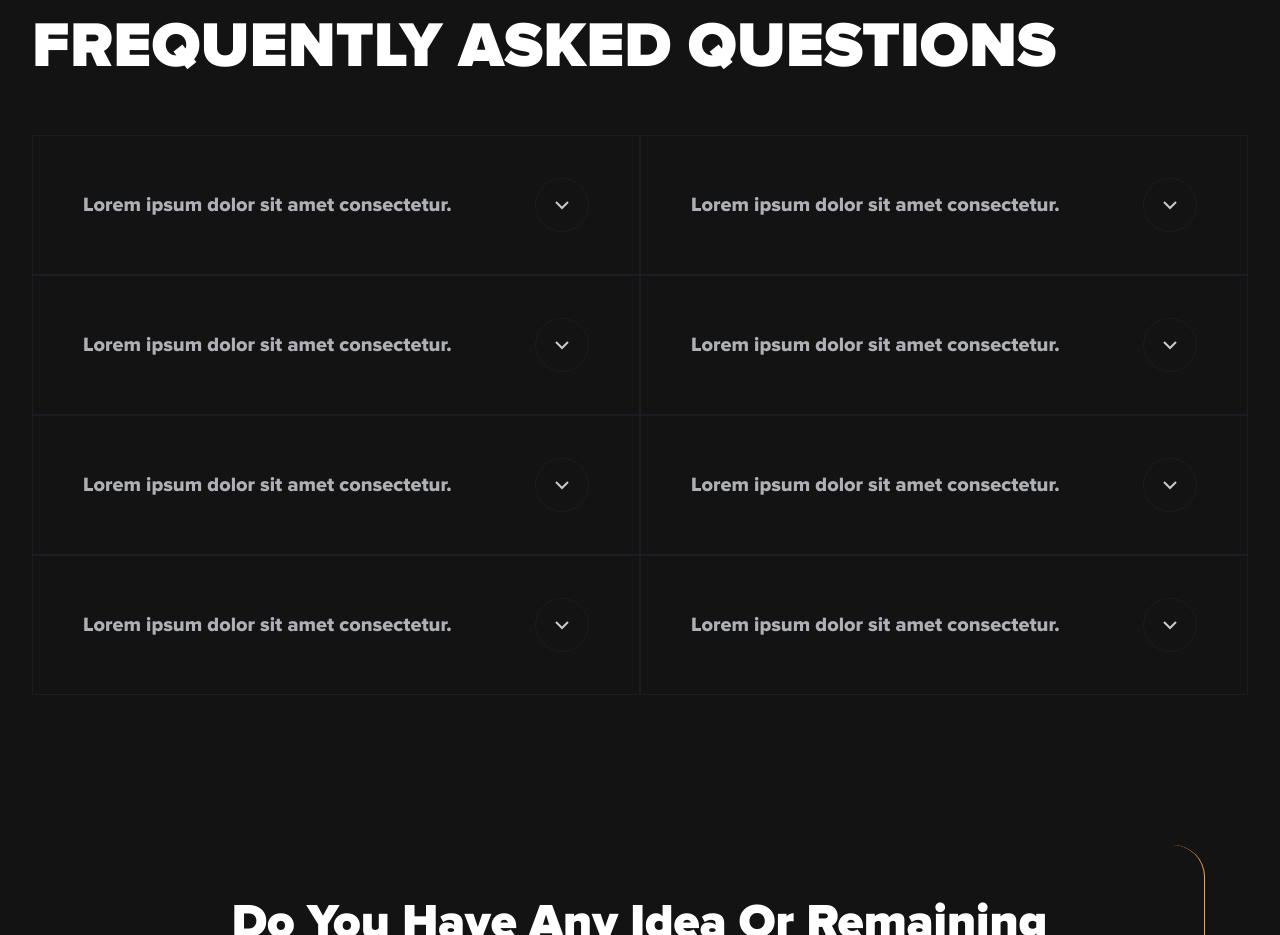
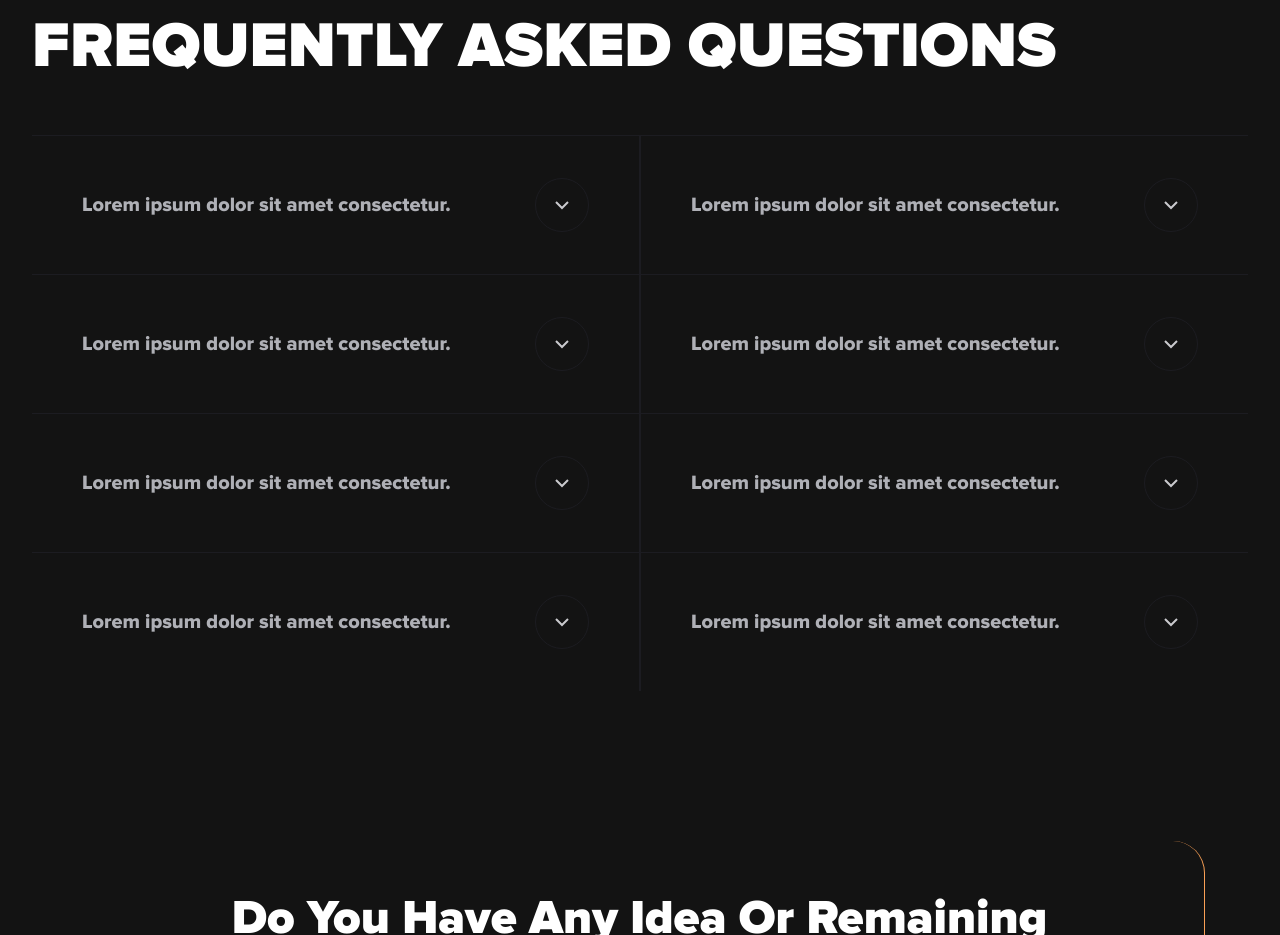
Before and after one commit to eskabaro/OQ-TECHNOLOGY, a Next.js app: page / in a window 1280 px wide. Shown: the part 7181-8116 px from the top of the page. Built offline with nearby package versions, Linux system fonts and the light colour scheme.

Commit message:
updated accordion styles

```diff
--- a/app/(pages)/(home)/_ui/sixth-section/index.tsx
+++ b/app/(pages)/(home)/_ui/sixth-section/index.tsx
@@ -22,16 +22,32 @@ export const SixthSection: FC = () => {
             </div>
             <div className={styles['wrapper_accordions-box']}>
                 <div>
-                    <Accordion title='Lorem ipsum dolor sit amet consectetur.'>Lorem ipsum dolor sit amet consectetur. Feugiat fames leo diam ante pretium aenean adipiscing aliquam.</Accordion>
-                    <Accordion title='Lorem ipsum dolor sit amet consectetur.'>Lorem ipsum dolor sit amet consectetur. Feugiat fames leo diam ante pretium aenean adipiscing aliquam.</Accordion>
-                    <Accordion title='Lorem ipsum dolor sit amet consectetur.'>Lorem ipsum dolor sit amet consectetur. Feugiat fames leo diam ante pretium aenean adipiscing aliquam.</Accordion>
-                    <Accordion title='Lorem ipsum dolor sit amet consectetur.'>Lorem ipsum dolor sit amet consectetur. Feugiat fames leo diam ante pretium aenean adipiscing aliquam.</Accordion>
+                    <Accordion borderNone='left' title='Lorem ipsum dolor sit amet consectetur.'>
+                        Lorem ipsum dolor sit amet consectetur. Feugiat fames leo diam ante pretium aenean adipiscing aliquam.
+                    </Accordion>
+                    <Accordion borderNone='left' title='Lorem ipsum dolor sit amet consectetur.'>
+                        Lorem ipsum dolor sit amet consectetur. Feugiat fames leo diam ante pretium aenean adipiscing aliquam.
+                    </Accordion>
+                    <Accordion borderNone='left' title='Lorem ipsum dolor sit amet consectetur.'>
+                        Lorem ipsum dolor sit amet consectetur. Feugiat fames leo diam ante pretium aenean adipiscing aliquam.
+                    </Accordion>
+                    <Accordion borderNone='left' title='Lorem ipsum dolor sit amet consectetur.'>
+                        Lorem ipsum dolor sit amet consectetur. Feugiat fames leo diam ante pretium aenean adipiscing aliquam.
+                    </Accordion>
                 </div>
                 <div>
-                    <Accordion title='Lorem ipsum dolor sit amet consectetur.'>Lorem ipsum dolor sit amet consectetur. Feugiat fames leo diam ante pretium aenean adipiscing aliquam.</Accordion>
-                    <Accordion title='Lorem ipsum dolor sit amet consectetur.'>Lorem ipsum dolor sit amet consectetur. Feugiat fames leo diam ante pretium aenean adipiscing aliquam.</Accordion>
-                    <Accordion title='Lorem ipsum dolor sit amet consectetur.'>Lorem ipsum dolor sit amet consectetur. Feugiat fames leo diam ante pretium aenean adipiscing aliquam.</Accordion>
-                    <Accordion title='Lorem ipsum dolor sit amet consectetur.'>Lorem ipsum dolor sit amet consectetur. Feugiat fames leo diam ante pretium aenean adipiscing aliquam.</Accordion>
+                    <Accordion borderNone='right' title='Lorem ipsum dolor sit amet consectetur.'>
+                        Lorem ipsum dolor sit amet consectetur. Feugiat fames leo diam ante pretium aenean adipiscing aliquam.
+                    </Accordion>
+                    <Accordion borderNone='right' title='Lorem ipsum dolor sit amet consectetur.'>
+                        Lorem ipsum dolor sit amet consectetur. Feugiat fames leo diam ante pretium aenean adipiscing aliquam.
+                    </Accordion>
+                    <Accordion borderNone='right' title='Lorem ipsum dolor sit amet consectetur.'>
+                        Lorem ipsum dolor sit amet consectetur. Feugiat fames leo diam ante pretium aenean adipiscing aliquam.
+                    </Accordion>
+                    <Accordion borderNone='right' title='Lorem ipsum dolor sit amet consectetur.'>
+                        Lorem ipsum dolor sit amet consectetur. Feugiat fames leo diam ante pretium aenean adipiscing aliquam.
+                    </Accordion>
                 </div>
             </div>
         </Container>
--- a/app/_shared/ui/accordion/Accordion.module.scss
+++ b/app/_shared/ui/accordion/Accordion.module.scss
@@ -4,14 +4,23 @@
 .wrapper {
     display: flex;
     flex-direction: column;
-    border: toRem(1) solid $shadowCharcoal;
+    border-bottom: none;
+    border-top: toRem(1) solid $shadowCharcoal;
+}
+
+.left {
+    border-right: toRem(0.5) solid $shadowCharcoal;
+}
+
+.right {
+    border-left: toRem(0.5) solid $shadowCharcoal;
 }
 
 .accordion {
     cursor: pointer;
     padding: toRem(42) toRem(50);
+    align-items: center;
     display: flex;
-    align-items: center;
     justify-content: space-between;
 
     &.active {
--- a/app/_shared/ui/accordion/index.tsx
+++ b/app/_shared/ui/accordion/index.tsx
@@ -10,9 +10,10 @@ import styles from './Accordion.module.scss'
 
 interface IAccordionProps extends PropsWithChildren<unknown> {
     title: string
+    borderNone: 'left' | 'right'
 }
 
-export const Accordion: FC<IAccordionProps> = ({ title, children }) => {
+export const Accordion: FC<IAccordionProps> = ({ title, borderNone, children }) => {
     const content = useRef<HTMLDivElement>(null)
     const [active, setActive] = useState<boolean>(false)
     const [height, setHeight] = useState<string>('0px')
@@ -25,7 +26,7 @@ export const Accordion: FC<IAccordionProps> = ({ title, children }) => {
     return (
         <div className={styles.wrapper}>
             <div
-                className={cn(styles.accordion, {
+                className={cn(styles.accordion, styles[borderNone], {
                     [styles.active]: active
                 })}
                 onClick={toggleAccordion}
```
